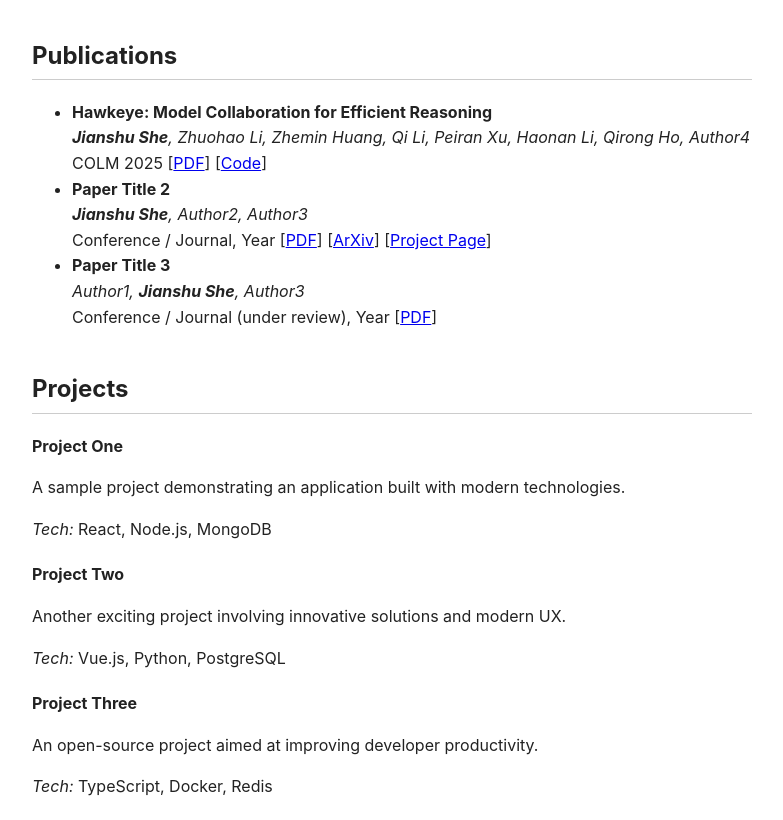
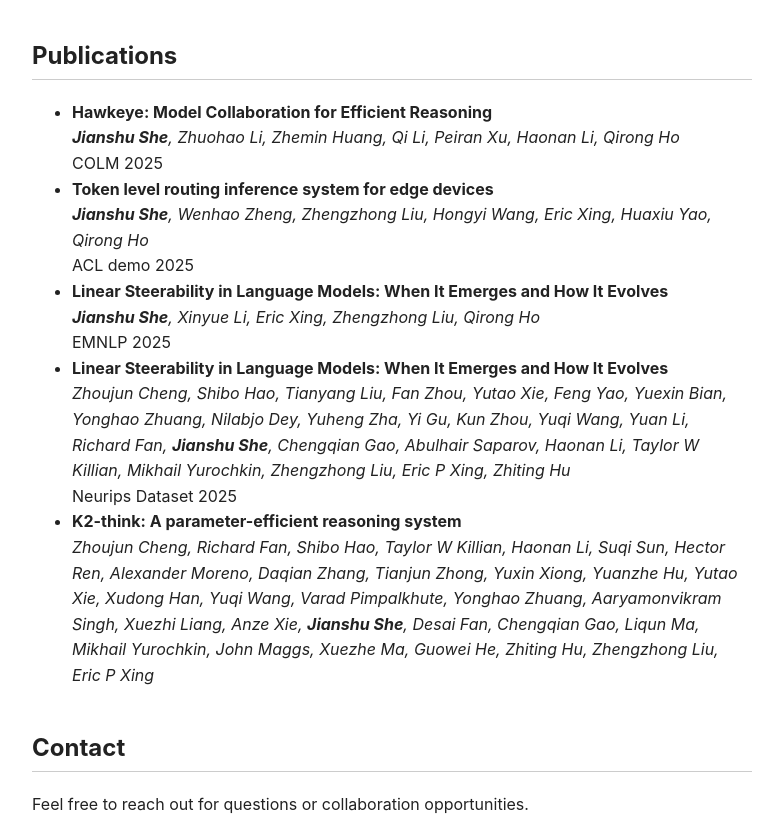
Before and after one commit to Jianshu1only/Jianshu1only.github.io, a plain HTML site: page index.html in a window 1280 px wide. Shown: the part 585-1405 px from the top of the page, without its empty margins (248-1031 px from the left). Drawn offline with Linux system fonts and the light colour scheme.

Commit message:
Update index.html

```diff
--- a/index.html
+++ b/index.html
@@ -68,45 +68,34 @@
 <ul>
     <li>
         <strong>Hawkeye: Model Collaboration for Efficient Reasoning</strong><br>
-        <em><strong>Jianshu She</strong>, Zhuohao Li, Zhemin Huang, Qi Li, Peiran Xu, Haonan Li, Qirong Ho, Author4</em><br>
+        <em><strong>Jianshu She</strong>, Zhuohao Li, Zhemin Huang, Qi Li, Peiran Xu, Haonan Li, Qirong Ho</em><br>
         COLM 2025
-        [<a href="#">PDF</a>] [<a href="#">Code</a>]
     </li>
 
     <li>
-        <strong>Paper Title 2</strong><br>
-        <em><strong>Jianshu She</strong>, Author2, Author3</em><br>
-        Conference / Journal, Year
-        [<a href="#">PDF</a>] [<a href="#">ArXiv</a>] [<a href="#">Project Page</a>]
+        <strong>Token level routing inference system for edge devices</strong><br>
+        <em><strong>Jianshu She</strong>, Wenhao Zheng, Zhengzhong Liu, Hongyi Wang, Eric Xing, Huaxiu Yao, Qirong Ho</em><br>
+        ACL demo 2025
     </li>
 
     <li>
-        <strong>Paper Title 3</strong><br>
-        <em>Author1, <strong>Jianshu She</strong>, Author3</em><br>
-        Conference / Journal (under review), Year
-        [<a href="#">PDF</a>]
+        <strong>Linear Steerability in Language Models: When It Emerges and How It Evolves</strong><br>
+        <em><strong>Jianshu She</strong>, Xinyue Li, Eric Xing, Zhengzhong Liu, Qirong Ho</em><br>
+        EMNLP 2025
     </li>
+
+    <li>
+        <strong>Linear Steerability in Language Models: When It Emerges and How It Evolves</strong><br>
+        <em>Zhoujun Cheng, Shibo Hao, Tianyang Liu, Fan Zhou, Yutao Xie, Feng Yao, Yuexin Bian, Yonghao Zhuang, Nilabjo Dey, Yuheng Zha, Yi Gu, Kun Zhou, Yuqi Wang, Yuan Li, Richard Fan, <strong>Jianshu She</strong>, Chengqian Gao, Abulhair Saparov, Haonan Li, Taylor W Killian, Mikhail Yurochkin, Zhengzhong Liu, Eric P Xing, Zhiting Hu</em><br>
+        Neurips Dataset 2025
+    </li>
+
+        <li>
+        <strong> K2-think: A parameter-efficient reasoning system</strong><br>
+        <em>Zhoujun Cheng, Richard Fan, Shibo Hao, Taylor W Killian, Haonan Li, Suqi Sun, Hector Ren, Alexander Moreno, Daqian Zhang, Tianjun Zhong, Yuxin Xiong, Yuanzhe Hu, Yutao Xie, Xudong Han, Yuqi Wang, Varad Pimpalkhute, Yonghao Zhuang, Aaryamonvikram Singh, Xuezhi Liang, Anze Xie, <strong>Jianshu She</strong>, Desai Fan, Chengqian Gao, Liqun Ma, Mikhail Yurochkin, John Maggs, Xuezhe Ma, Guowei He, Zhiting Hu, Zhengzhong Liu, Eric P Xing</em><br>
+    </li>
+
 </ul>
-
-    <h2>Projects</h2>
-
-    <div class="project">
-        <strong>Project One</strong>
-        <p>A sample project demonstrating an application built with modern technologies.</p>
-        <p><em>Tech:</em> React, Node.js, MongoDB</p>
-    </div>
-
-    <div class="project">
-        <strong>Project Two</strong>
-        <p>Another exciting project involving innovative solutions and modern UX.</p>
-        <p><em>Tech:</em> Vue.js, Python, PostgreSQL</p>
-    </div>
-
-    <div class="project">
-        <strong>Project Three</strong>
-        <p>An open-source project aimed at improving developer productivity.</p>
-        <p><em>Tech:</em> TypeScript, Docker, Redis</p>
-    </div>
 
     <h2>Contact</h2>
     <p>
```
